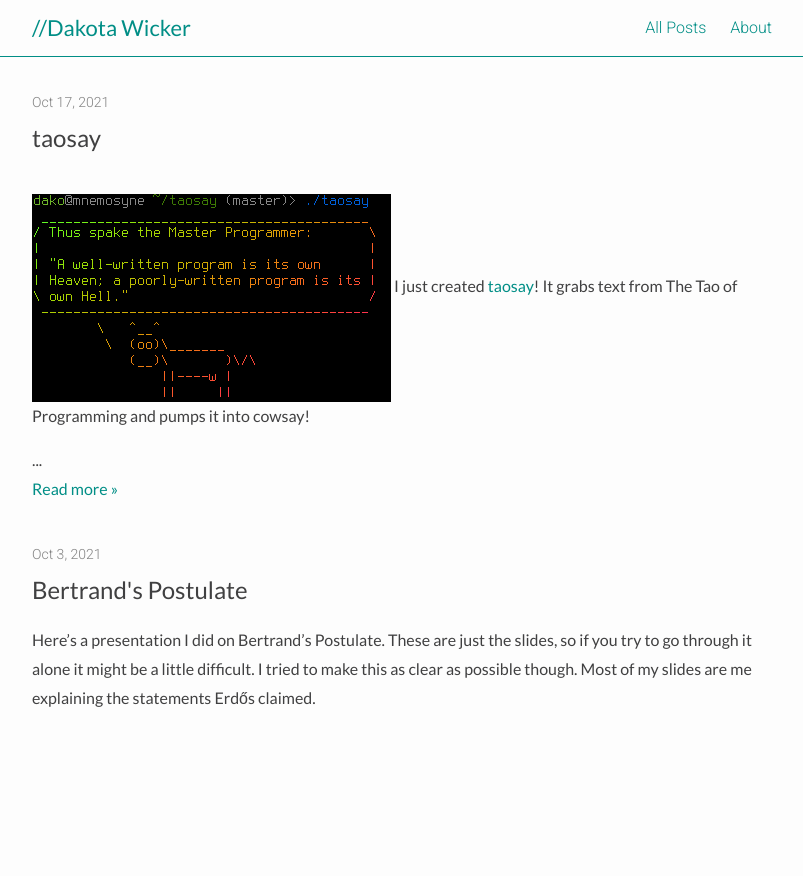
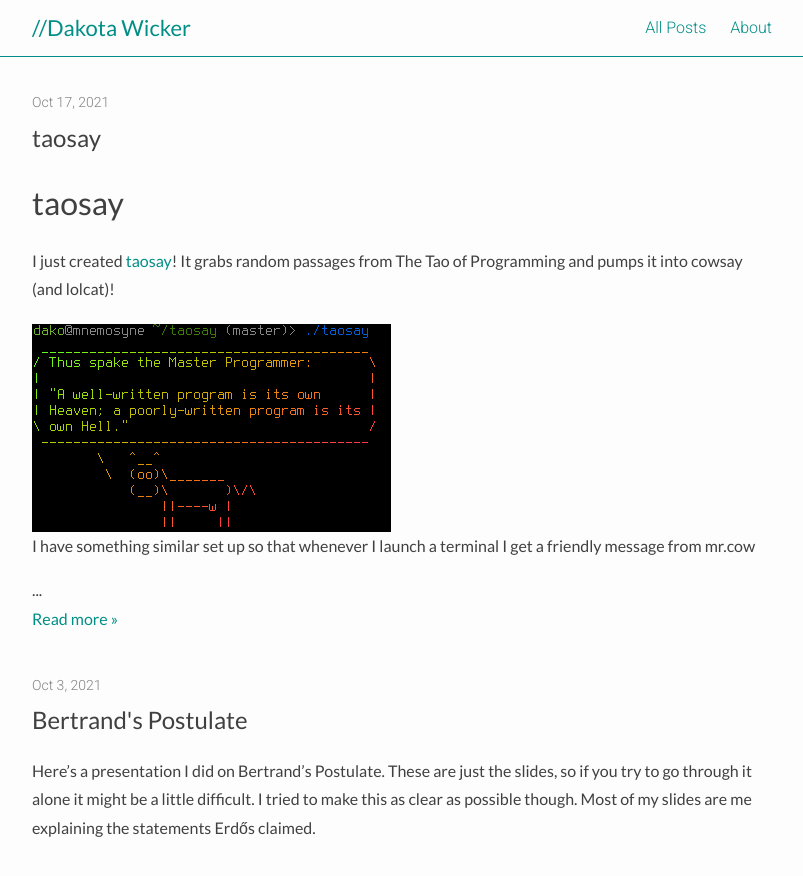
Before and after one commit to Dakoteus/dakoteus.github.io, a Jekyll site: the page built from index.html, in a window 1280 px wide and 900 px high. Shown: the top 876 px of the window, without its empty margins (238-1041 px from the left). Built offline with Jekyll 4.4.1, drawn with Linux system fonts in a browser that asks for light colours; the list of posts is cut into pages by our own code.

Commit message:
updated taosay post

```diff
--- a/_posts/2021-10-17-taosay.md
+++ b/_posts/2021-10-17-taosay.md
@@ -4,6 +4,7 @@ title:  "taosay"
 date:   2021-10-17 01:00:00 -0400
 categories: jekyll update
 ---
-
+# taosay
+I just created <a href="http://www.github.com/dakoteus/taosay">taosay</a>! It grabs random passages from The Tao of Programming and pumps it into cowsay (and lolcat)!
 ![](../assets/images/taosay.png)
-I just created <a href="http://www.github.com/dakoteus/taosay">taosay</a>! It grabs text from The Tao of Programming and pumps it into cowsay!
+I have something similar set up so that whenever I launch a terminal I get a friendly message from mr.cow
```
